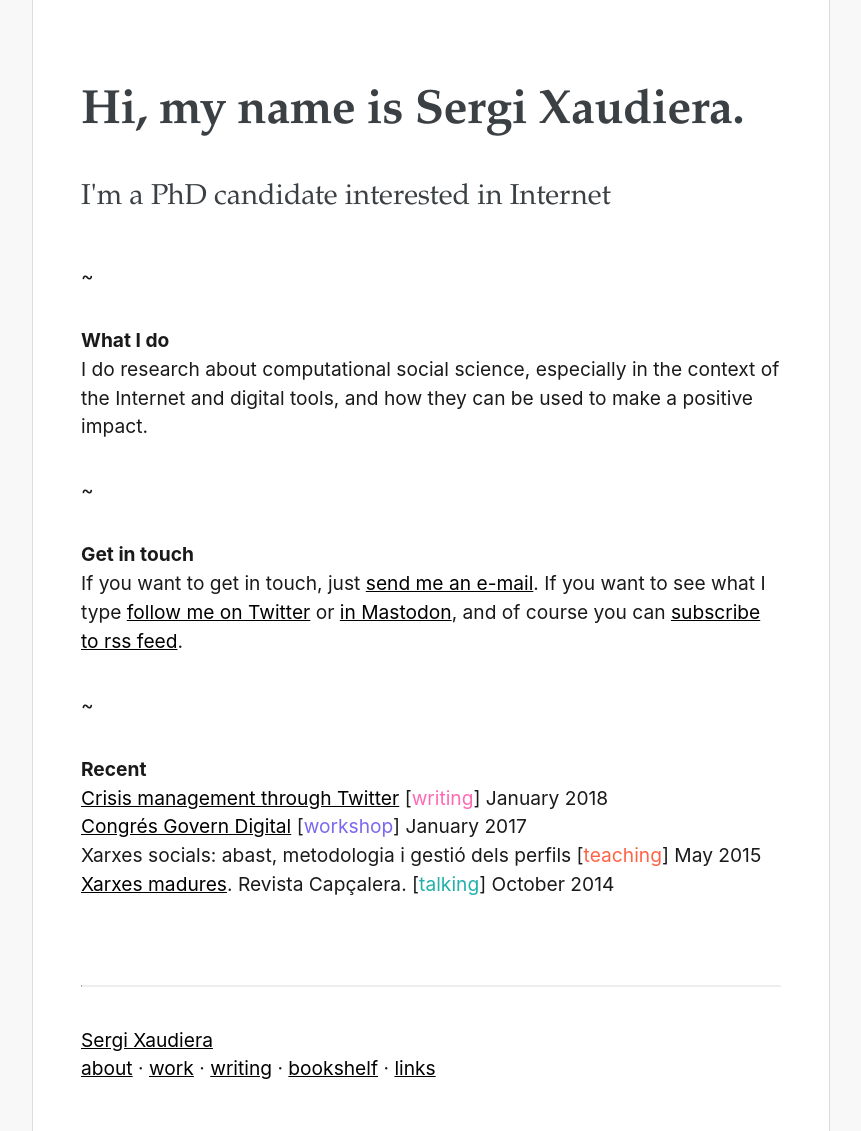
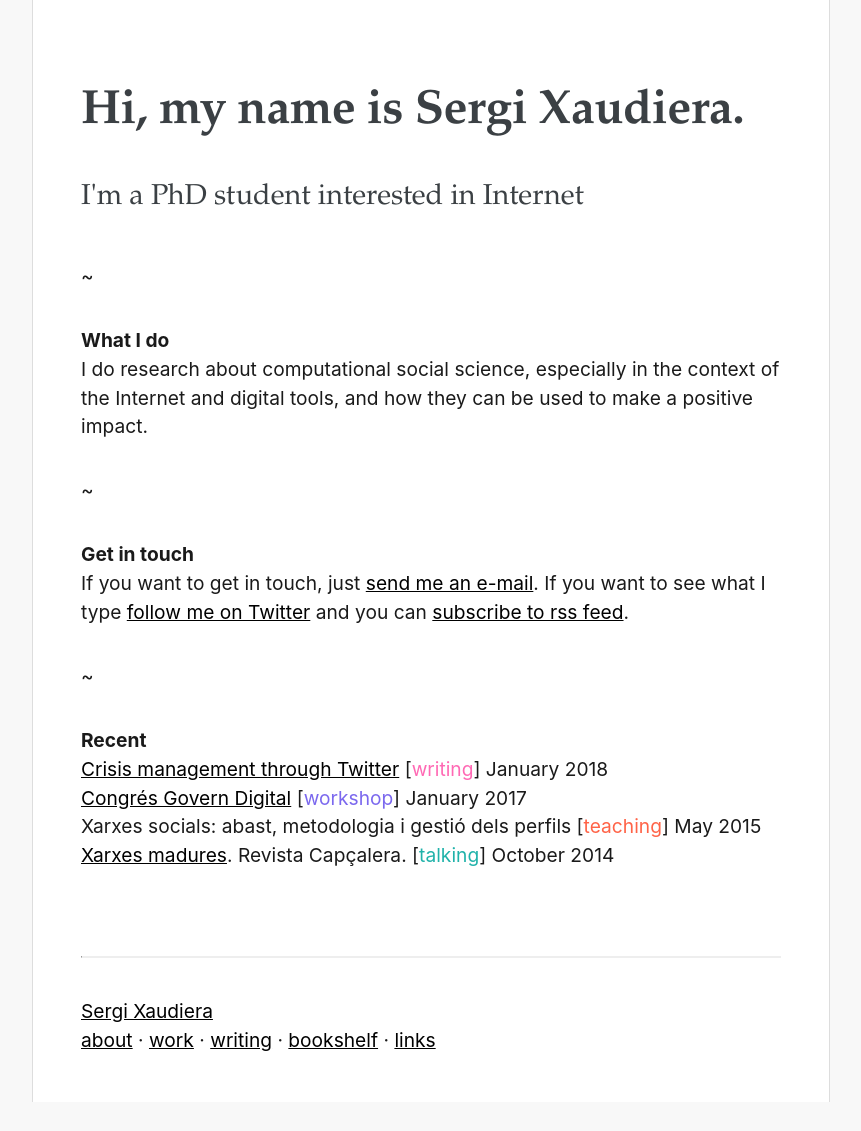
Before and after one commit to sergixaudiera/sergixaudiera.github.io, a Jekyll site: the page built from index.md, in a window 1280 px wide. Shown: the whole page, without its empty margins (209-1070 px from the left). Built offline with Jekyll 4.4.1, drawn with Linux system fonts in a browser that asks for light colours; after the commit the page ends 1102 px from its top, so only the background shows below that.

Commit message:
new domain

```diff
--- a/index.md
+++ b/index.md
@@ -4,7 +4,7 @@
 
 <header>
 	<h1>Hi, my name is Sergi Xaudiera.</h1>
-	<aside>I'm a PhD candidate interested in Internet</aside>
+	<aside>I'm a PhD student interested in Internet</aside>
 </header>
 
 ~
@@ -15,7 +15,7 @@
 ~
 
 **Get in touch**
-If you want to get in touch, just [send me an e-mail](mailto:sergi.xaudiera@gmail.com). If you want to see what I type [follow me on Twitter](http://twitter.com/SergiXaudiera) or [in Mastodon](https://mastodon.social/@s3rg1), and of course you can [subscribe to rss feed](https://sergixaudiera.com/feed.xml).
+If you want to get in touch, just [send me an e-mail](mailto:sergi@xaudiera.xyz). If you want to see what I type [follow me on Twitter](http://twitter.com/SergiXaudiera) and you can [subscribe to rss feed](https://sergixaudiera.com/feed.xml).
 
 ~
 
```
